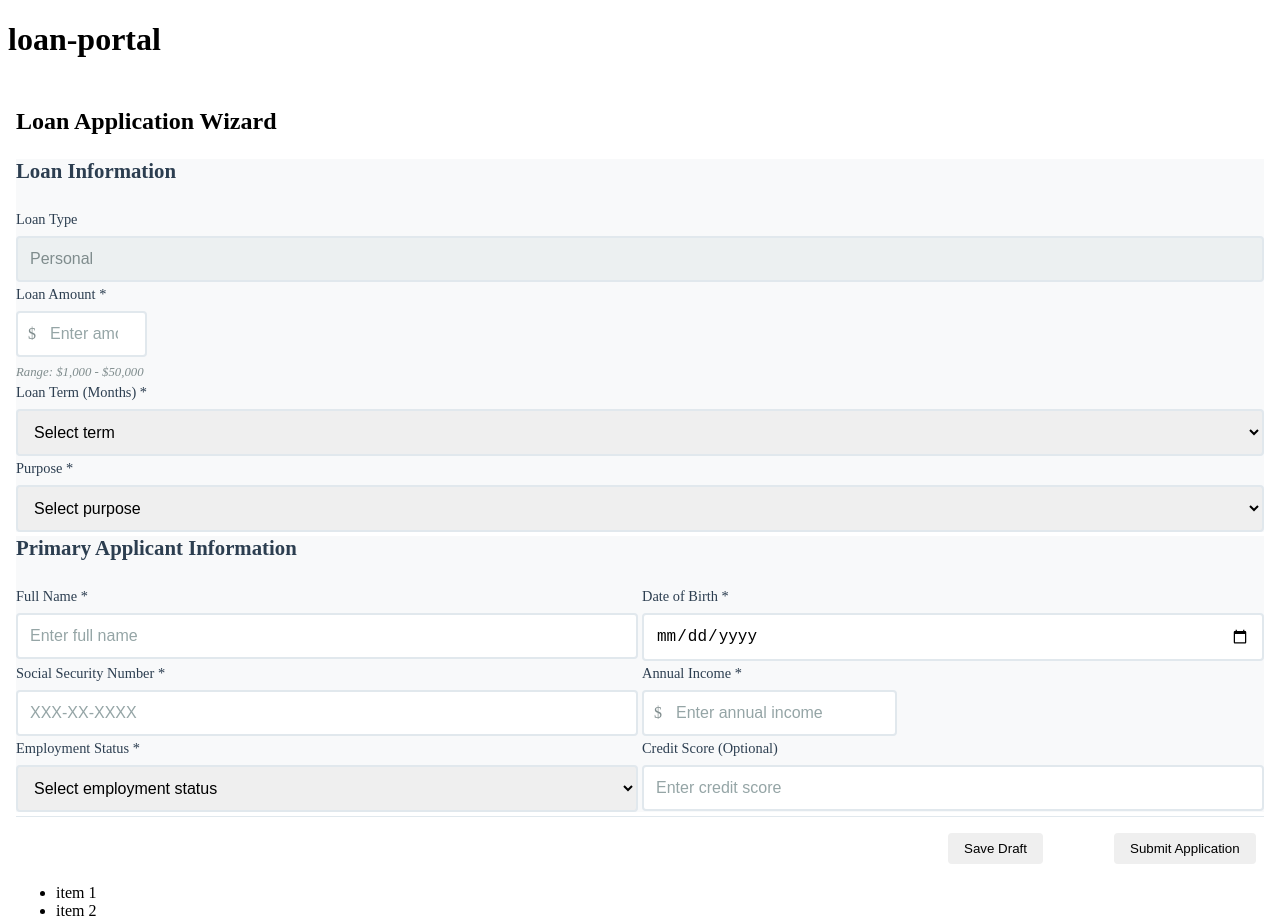
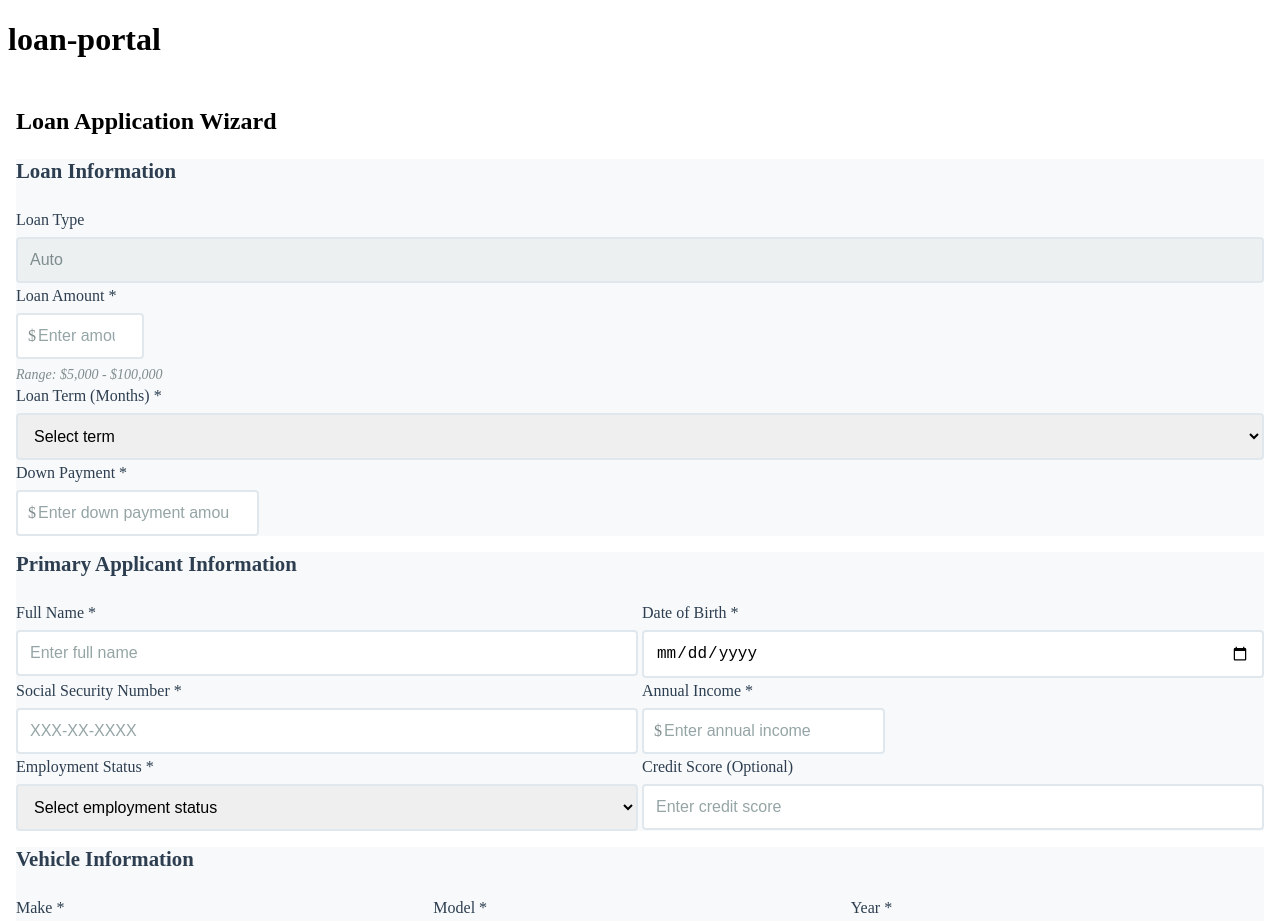
Before and after one commit to jrdnthedev/loan-portal, an Angular app: page /loan-application/wizard in a window 1280 px wide. Shown: the top 921 px of the page. Built offline with nearby package versions, Linux system fonts and the light colour scheme.

Commit message:
refactor: general code improvements

```diff
--- a/src/app/domains/loan-application/components/loan-form/loan-form.scss
+++ b/src/app/domains/loan-application/components/loan-form/loan-form.scss
@@ -1,5 +1,6 @@
 .loan-form-container {
   background: #ffffff;
+}
 
 h2 {
   color: #2c3e50;
@@ -8,12 +9,18 @@
   font-size: 1.8rem;
   font-weight: 600;
 }
+
+h3 {
+  color: #2c3e50;
+  margin: 0 0 1.5rem 0;
+  font-size: 1.3rem;
+  font-weight: 600;
 }
 
 #loan-form {
   display: flex;
   flex-direction: column;
-  gap: 4px;
+  gap: 16px;
 }
 
 .form-section {
@@ -21,12 +28,6 @@
   display: flex;
   flex-direction: column;
   gap: 4px;
-  h3 {
-    color: #2c3e50;
-    margin: 0 0 1.5rem 0;
-    font-size: 1.3rem;
-    font-weight: 600;
-  }
 }
 
 .form-row {
@@ -42,12 +43,12 @@
 .form-group {
   display: flex;
   flex-direction: column;
-  gap: 0.5rem;
+  gap: 8px;
 
   label {
     font-weight: 500;
     color: #2c3e50;
-    font-size: 0.9rem;
+    font-size: 16px;
   }
 
   input,
@@ -99,32 +100,26 @@
   }
 
   input {
-    padding-left: 2rem;
+    padding-left: 20px;
   }
 }
 
 .field-info {
-  font-size: 0.8rem;
+  font-size: 14px;
   color: #7f8c8d;
   font-style: italic;
 }
 
 .error-message {
   color: #e74c3c;
-  font-size: 0.85rem;
+  font-size: 14px;
   font-weight: 500;
 }
 
 .form-actions {
   display: flex;
-  gap: 1rem;
+  gap: 8px;
   justify-content: flex-end;
-  padding-top: 1rem;
-  border-top: 1px solid #e1e8ed;
-
-  app-button {
-    min-width: 150px;
-  }
 }
 
 // Loading state
--- a/src/app/domains/loan-application/components/loan-wizard/loan-wizard.ts
+++ b/src/app/domains/loan-application/components/loan-wizard/loan-wizard.ts
@@ -12,7 +12,7 @@ import { LoanForm } from '../loan-form/loan-form';
 })
 export class LoanWizard {
   protected readonly main_header = signal('Loan Application Wizard');
-  selectedLoanType: LoanType = LoanType.Personal;
+  selectedLoanType: LoanType = LoanType.Auto;
   loanTypes = LoanType;
   submittedLoan?: Loan;
   savedDraft?: Partial<Loan>;
@@ -29,12 +29,6 @@ export class LoanWizard {
     console.log('submit clicked!');
   }
 
-  onLoanTypeChange(loanType: LoanType) {
-    this.selectedLoanType = loanType;
-    this.submittedLoan = undefined;
-    this.savedDraft = undefined;
-  }
-
   onFormSubmitted(loan: Loan) {
     console.log('Loan application submitted:', loan);
     this.submittedLoan = loan;
```
Lines whose indentation alone changed are shown as unchanged.
